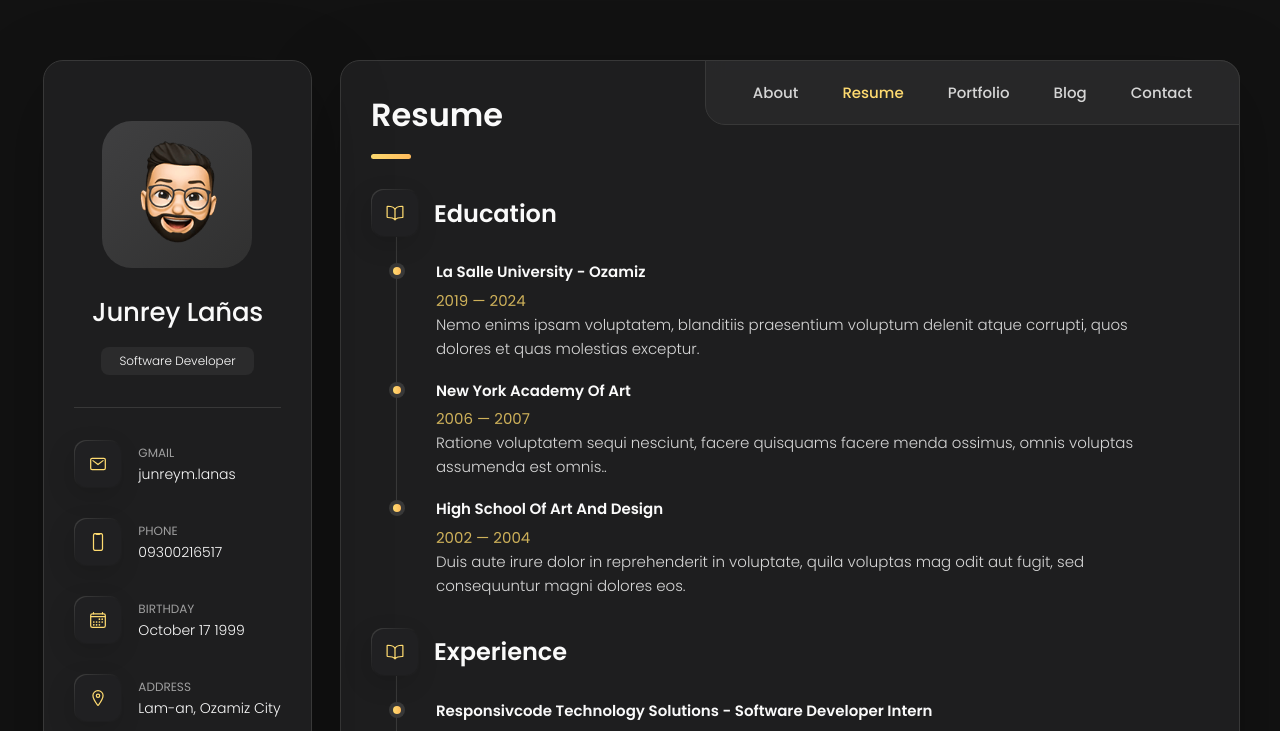
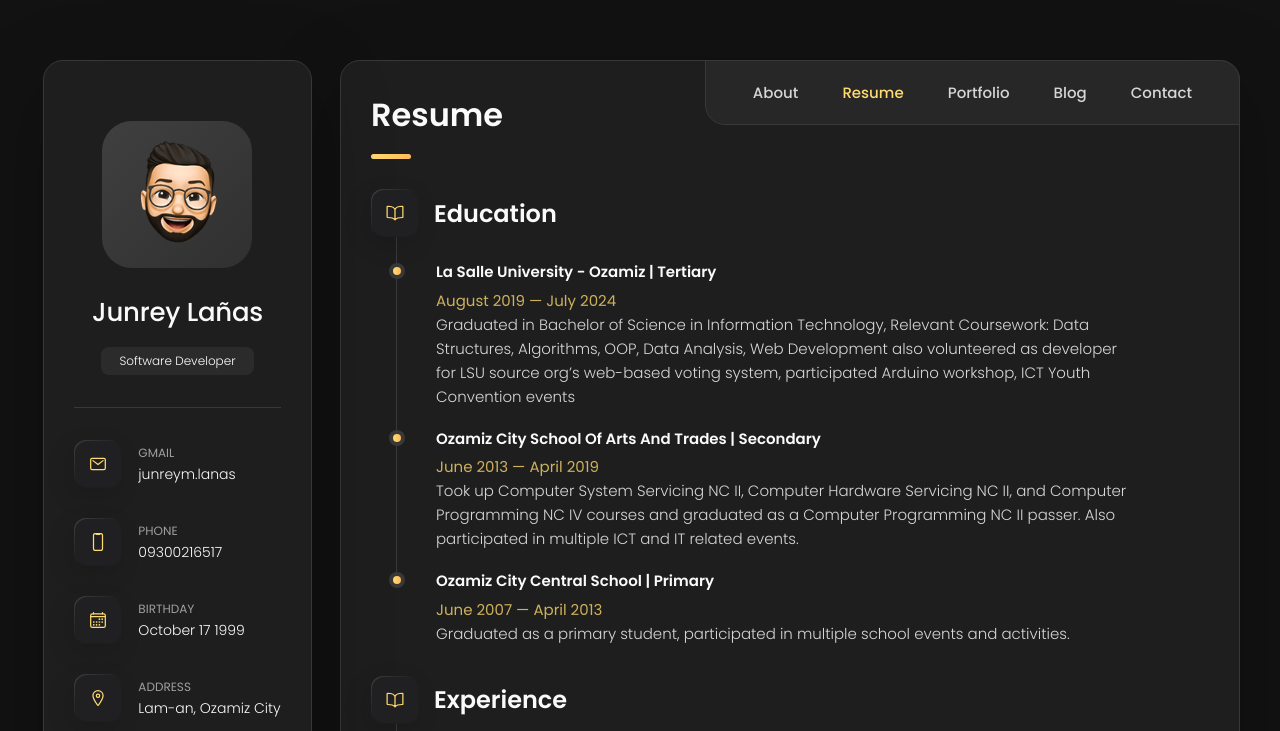
Before and after one commit to Drakkarrr/my-portfolio-card, a plain HTML site: page index.html in a window 1280 px wide. Both pictures are taken after a click on the button "Resume". Shown: the top 731 px of the page. Drawn offline with nearby package versions, Linux system fonts and the light colour scheme.

Commit message:
revamped about section

```diff
--- a/index.html
+++ b/index.html
@@ -518,41 +518,44 @@
 
             <li class="timeline-item">
 
-              <h4 class="h4 timeline-item-title">La Salle University - Ozamiz</h4>
+              <h4 class="h4 timeline-item-title">La Salle University - Ozamiz | Tertiary</h4>
 
-              <span>2019 — 2024</span>
+              <span>August 2019 — July 2024</span>
 
               <p class="timeline-text">
-                Nemo enims ipsam voluptatem, blanditiis praesentium voluptum delenit atque corrupti, quos dolores et
-                quas molestias
-                exceptur.
+                Graduated in Bachelor of Science in Information Technology, Relevant Coursework: Data Structures,
+                Algorithms, OOP,
+                Data Analysis, Web Development
+                also volunteered as developer for LSU source org’s web-based voting system, participated Arduino
+                workshop,
+                ICT Youth
+                Convention events
               </p>
 
             </li>
 
             <li class="timeline-item">
 
-              <h4 class="h4 timeline-item-title">New york academy of art</h4>
+              <h4 class="h4 timeline-item-title">Ozamiz City School of Arts and Trades | Secondary</h4>
 
-              <span>2006 — 2007</span>
+              <span>June 2013 — April 2019</span>
 
               <p class="timeline-text">
-                Ratione voluptatem sequi nesciunt, facere quisquams facere menda ossimus, omnis voluptas assumenda est
-                omnis..
+                Took up Computer System Servicing NC II, Computer Hardware Servicing NC II, and Computer Programming NC
+                IV courses and graduated as a Computer Programming NC II passer. Also participated in multiple ICT and
+                IT related events.
               </p>
 
             </li>
 
             <li class="timeline-item">
 
-              <h4 class="h4 timeline-item-title">High school of art and design</h4>
+              <h4 class="h4 timeline-item-title">Ozamiz City Central School | Primary </h4>
 
-              <span>2002 — 2004</span>
+              <span>June 2007 — April 2013</span>
 
               <p class="timeline-text">
-                Duis aute irure dolor in reprehenderit in voluptate, quila voluptas mag odit aut fugit, sed consequuntur
-                magni dolores
-                eos.
+                Graduated as a primary student, participated in multiple school events and activities.
               </p>
 
             </li>
```
